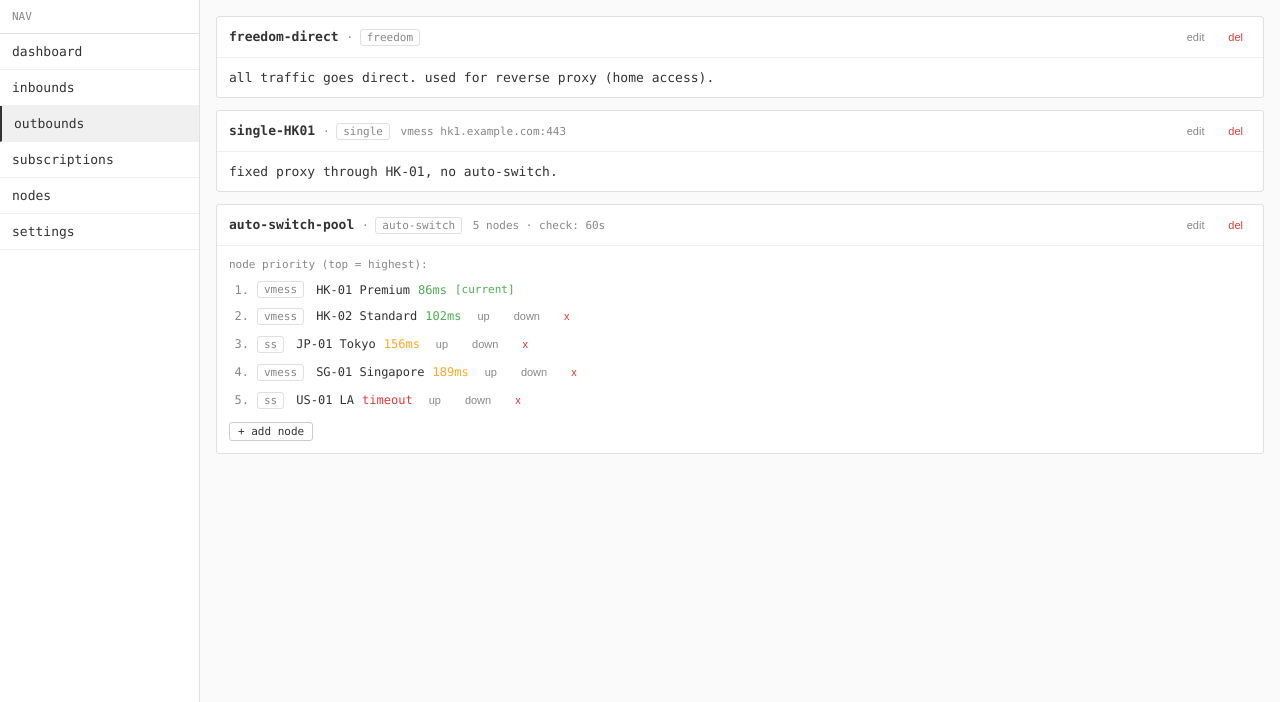
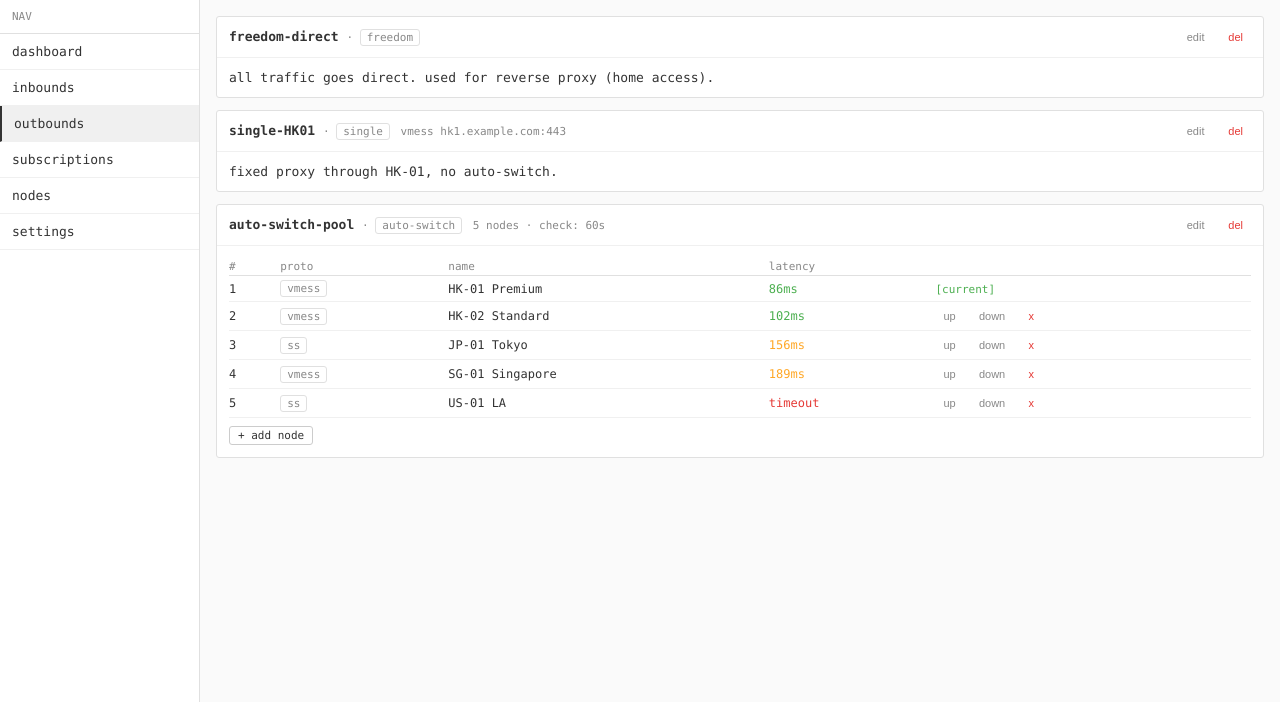
Before and after one commit to tianhe117/v2fly-hub, a Flask app: page /outbounds in a window 1280 px wide. Shown: the part 44-746 px from the top of the page. Run offline with Flask 3, Linux system fonts and the light colour scheme.

Commit message:
fix: align auto-switch node columns with table layout
Replace flex-based node-row divs with a proper table structure,
matching the nodes page style for consistent column alignment.

```diff
--- a/templates/outbounds.html
+++ b/templates/outbounds.html
@@ -11,9 +11,10 @@
 .outbound-name { font-weight: bold; }
 .outbound-meta { font-size: 11px; color: #888; }
 .outbound-body { padding: 12px; }
-.node-row { display: flex; align-items: center; gap: 8px; padding: 4px 0; font-size: 12px; }
-.node-row .prio { width: 20px; color: #888; text-align: right; }
-.node-row .cur { color: #4caf50; font-size: 11px; }
+.node-table { width: 100%; border-collapse: collapse; font-size: 12px; }
+.node-table th { text-align: left; padding: 2px 12px 2px 0; color: #888; font-weight: normal; border-bottom: 1px solid #e0e0e0; }
+.node-table td { padding: 4px 12px 4px 0; border-bottom: 1px solid #f0f0f0; }
+.node-table .cur { color: #4caf50; font-size: 11px; }
 .latency-ok { color: #4caf50; }
 .latency-bad { color: #e53935; }
 .latency-warn { color: #ffa726; }
@@ -53,12 +54,16 @@
         <div><button class="btn-ghost btn-sm">edit</button> <button class="btn-ghost btn-sm" style="color:#e53935;">del</button></div>
     </div>
     <div class="outbound-body">
-        <div style="font-size:11px;color:#888;margin-bottom:6px;">node priority (top = highest):</div>
-        <div class="node-row"><span class="prio">1.</span> <span class="tag">vmess</span> HK-01 Premium <span class="latency-ok">86ms</span> <span class="cur">[current]</span></div>
-        <div class="node-row"><span class="prio">2.</span> <span class="tag">vmess</span> HK-02 Standard <span class="latency-ok">102ms</span> <button class="btn-ghost btn-sm">up</button><button class="btn-ghost btn-sm">down</button><button class="btn-ghost btn-sm" style="color:#e53935;">x</button></div>
-        <div class="node-row"><span class="prio">3.</span> <span class="tag">ss</span> JP-01 Tokyo <span class="latency-warn">156ms</span> <button class="btn-ghost btn-sm">up</button><button class="btn-ghost btn-sm">down</button><button class="btn-ghost btn-sm" style="color:#e53935;">x</button></div>
-        <div class="node-row"><span class="prio">4.</span> <span class="tag">vmess</span> SG-01 Singapore <span class="latency-warn">189ms</span> <button class="btn-ghost btn-sm">up</button><button class="btn-ghost btn-sm">down</button><button class="btn-ghost btn-sm" style="color:#e53935;">x</button></div>
-        <div class="node-row"><span class="prio">5.</span> <span class="tag">ss</span> US-01 LA <span class="latency-bad">timeout</span> <button class="btn-ghost btn-sm">up</button><button class="btn-ghost btn-sm">down</button><button class="btn-ghost btn-sm" style="color:#e53935;">x</button></div>
+        <table class="node-table">
+            <thead><tr><th>#</th><th>proto</th><th>name</th><th>latency</th><th></th></tr></thead>
+            <tbody>
+                <tr><td>1</td><td><span class="tag">vmess</span></td><td>HK-01 Premium</td><td><span class="latency-ok">86ms</span></td><td><span class="cur">[current]</span></td></tr>
+                <tr><td>2</td><td><span class="tag">vmess</span></td><td>HK-02 Standard</td><td><span class="latency-ok">102ms</span></td><td><button class="btn-ghost btn-sm">up</button> <button class="btn-ghost btn-sm">down</button> <button class="btn-ghost btn-sm" style="color:#e53935;">x</button></td></tr>
+                <tr><td>3</td><td><span class="tag">ss</span></td><td>JP-01 Tokyo</td><td><span class="latency-warn">156ms</span></td><td><button class="btn-ghost btn-sm">up</button> <button class="btn-ghost btn-sm">down</button> <button class="btn-ghost btn-sm" style="color:#e53935;">x</button></td></tr>
+                <tr><td>4</td><td><span class="tag">vmess</span></td><td>SG-01 Singapore</td><td><span class="latency-warn">189ms</span></td><td><button class="btn-ghost btn-sm">up</button> <button class="btn-ghost btn-sm">down</button> <button class="btn-ghost btn-sm" style="color:#e53935;">x</button></td></tr>
+                <tr><td>5</td><td><span class="tag">ss</span></td><td>US-01 LA</td><td><span class="latency-bad">timeout</span></td><td><button class="btn-ghost btn-sm">up</button> <button class="btn-ghost btn-sm">down</button> <button class="btn-ghost btn-sm" style="color:#e53935;">x</button></td></tr>
+            </tbody>
+        </table>
         <div style="margin-top:8px;"><button class="btn btn-sm">+ add node</button></div>
     </div>
 </div>
```
